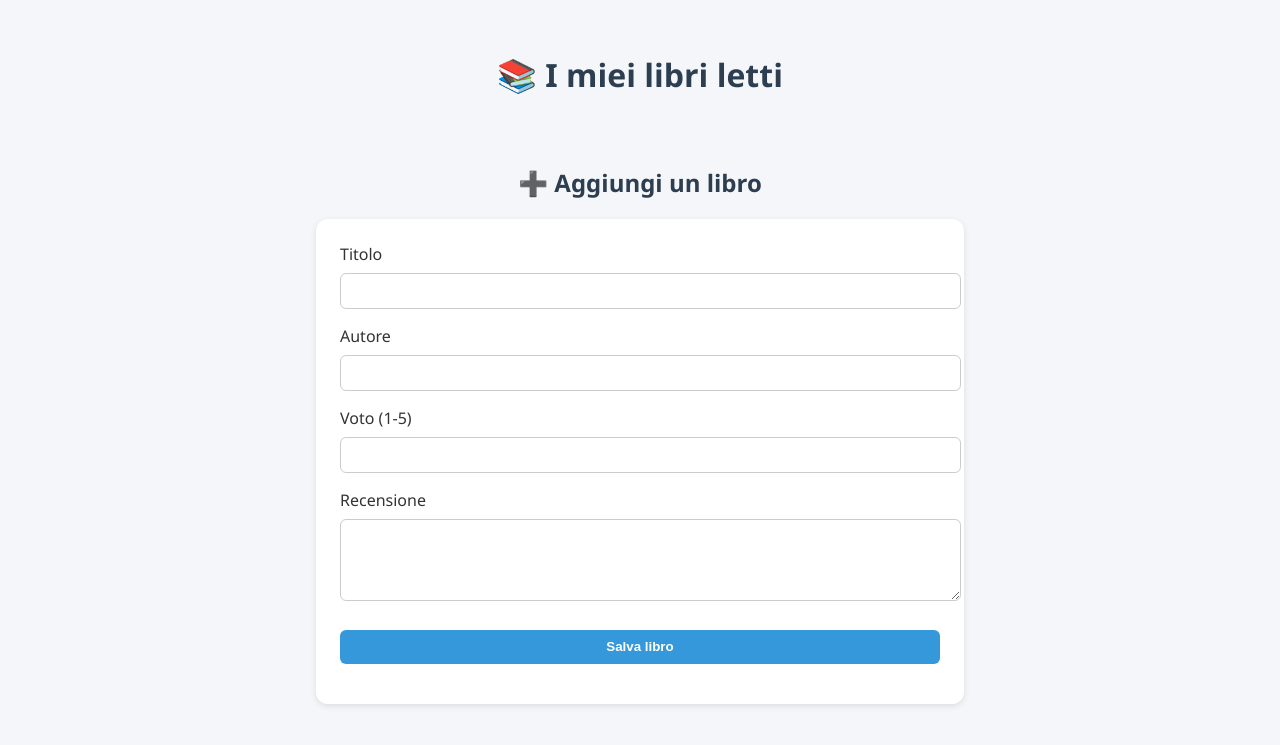
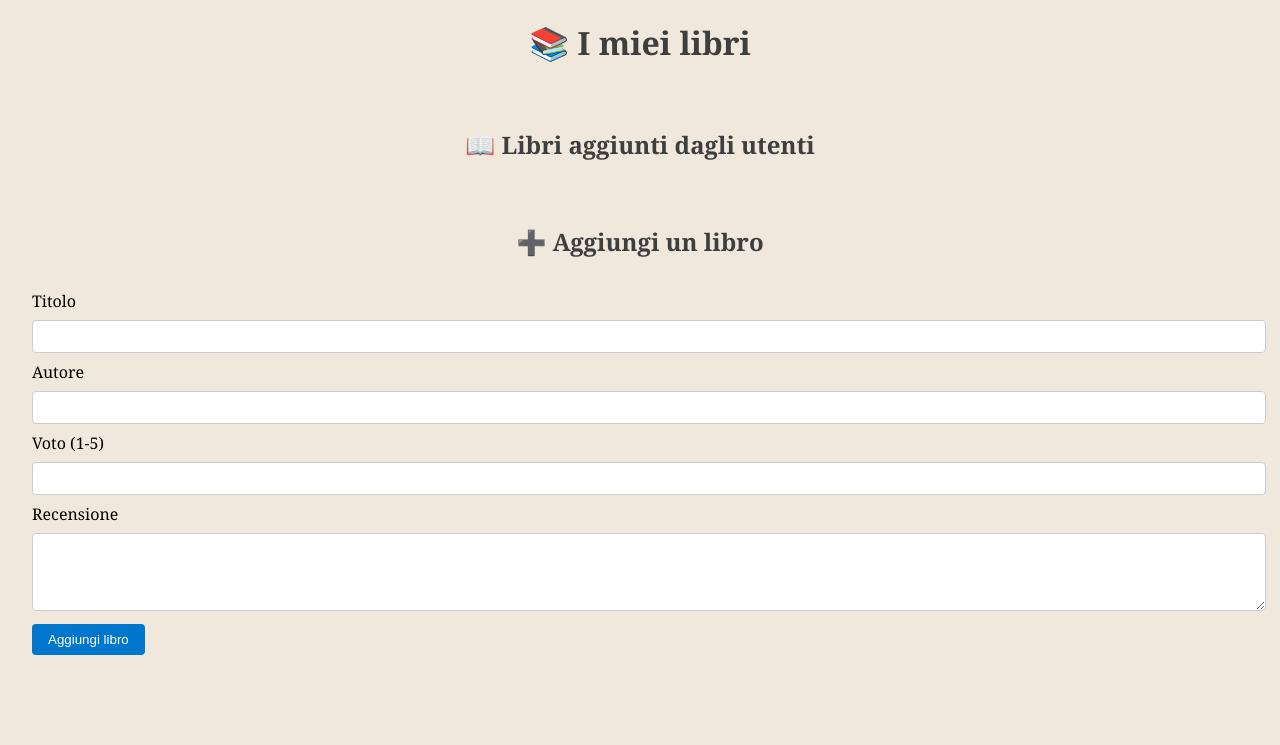
Before and after one commit to GiovanniMaglio/voti-libri, a Flask app: page / in a window 1280 px wide. Shown: the top 745 px of the page. Run offline with Flask 3, Linux system fonts and the light colour scheme; data that the repository does not hold is empty.

Commit message:
Nuovo design e layout della homepage

```diff
--- a/templates/index.html
+++ b/templates/index.html
@@ -1,104 +1,106 @@
 <!DOCTYPE html>
 <html lang="it">
 <head>
-  <meta charset="UTF-8" />
-  <title>📚 I miei libri letti</title>
+  <meta charset="UTF-8">
+  <title>Libreria di Giovanni</title>
   <style>
     body {
-      font-family: 'Segoe UI', sans-serif;
-      background: #f4f6f9;
-      color: #333;
+      font-family: Georgia, serif;
+      background-color: #f0e8dc;
       margin: 0;
-      padding: 2rem;
+      padding: 0 2rem;
     }
     h1, h2 {
       text-align: center;
-      color: #2c3e50;
+      color: #3e3e3e;
     }
-    .book-grid {
+    .section {
+      margin: 2rem 0;
+    }
+    .grid {
       display: grid;
-      grid-template-columns: repeat(auto-fill, minmax(250px, 1fr));
-      gap: 1rem;
-      margin-bottom: 3rem;
+      grid-template-columns: repeat(auto-fill, minmax(220px, 1fr));
+      gap: 1.5rem;
     }
-    .book-card {
-      background: white;
+    .card {
+      background-color: #fff;
+      border-radius: 10px;
+      box-shadow: 0 4px 6px rgba(0,0,0,0.1);
       padding: 1rem;
-      border-radius: 12px;
-      box-shadow: 0 2px 6px rgba(0,0,0,0.1);
-      transition: 0.3s;
+      transition: transform 0.2s;
     }
-    .book-card:hover {
-      box-shadow: 0 4px 12px rgba(0,0,0,0.15);
+    .card:hover {
+      transform: scale(1.03);
     }
-    .book-card a {
-      color: #2980b9;
+    .card a {
       text-decoration: none;
-      font-size: 1.1rem;
-      font-weight: bold;
+      color: #0077cc;
     }
-    .book-card p {
-      margin: 0.3rem 0;
-    }
-    form {
-      max-width: 600px;
-      margin: 0 auto;
-      background: white;
-      padding: 1.5rem;
-      border-radius: 12px;
-      box-shadow: 0 2px 6px rgba(0,0,0,0.1);
-    }
-    input, textarea, button {
+    form input, textarea {
       width: 100%;
-      padding: 0.6rem;
-      margin: 0.5rem 0 1rem;
-      border-radius: 6px;
+      padding: 0.5rem;
+      margin: 0.5rem 0;
+      border-radius: 4px;
       border: 1px solid #ccc;
     }
     button {
-      background-color: #3498db;
+      background-color: #0077cc;
       color: white;
+      padding: 0.5rem 1rem;
       border: none;
-      font-weight: bold;
+      border-radius: 4px;
       cursor: pointer;
     }
     button:hover {
-      background-color: #2980b9;
+      background-color: #005fa3;
+    }
+    .delete-btn {
+      background-color: #d33;
+      margin-top: 0.5rem;
     }
   </style>
 </head>
 <body>
+  <h1>📚 I miei libri</h1>
+  <div class="grid section">
+    {% for book in my_books %}
+      <div class="card">
+        <strong><a href="{{ url_for('book_detail', book_id=book[0]) }}">{{ book[1] }}</a></strong>
+        <p>Autore: {{ book[2] }}</p>
+        <p>Voto: {{ book[3] }} ⭐</p>
+        <form action="{{ url_for('delete_book', book_id=book[0]) }}" method="post">
+          <button class="delete-btn" type="submit">Elimina</button>
+        </form>
+      </div>
+    {% endfor %}
+  </div>
 
-  <h1>📚 I miei libri letti</h1>
-  <div class="book-grid">
-    {% for book in books %}
-    <div class="book-card">
-      <a href="{{ url_for('book_detail', book_id=book[0]) }}">{{ book[1] }}</a>
-      <p><strong>Autore:</strong> {{ book[2] }}</p>
-      <p><strong>Voto:</strong> {{ book[3] }} ⭐</p>
-      <form action="{{ url_for('delete_book', book_id=book[0]) }}" method="post">
-        <button type="submit" style="background-color:#e74c3c;">Elimina 🗑️</button>
-      </form>
-    </div>
+  <h2>📖 Libri aggiunti dagli utenti</h2>
+  <div class="grid section">
+    {% for book in others_books %}
+      <div class="card">
+        <strong><a href="{{ url_for('book_detail', book_id=book[0]) }}">{{ book[1] }}</a></strong>
+        <p>Autore: {{ book[2] }}</p>
+        <p>Voto: {{ book[3] }} ⭐</p>
+      </div>
     {% endfor %}
   </div>
 
   <h2>➕ Aggiungi un libro</h2>
-  <form action="{{ url_for('add_book') }}" method="post">
+  <form action="{{ url_for('add_book') }}" method="post" class="section">
     <label for="title">Titolo</label>
-    <input type="text" id="title" name="title" required />
+    <input type="text" id="title" name="title" required>
 
     <label for="author">Autore</label>
-    <input type="text" id="author" name="author" required />
+    <input type="text" id="author" name="author" required>
 
     <label for="rating">Voto (1-5)</label>
-    <input type="number" step="0.5" min="1" max="5" id="rating" name="rating" required />
+    <input type="number" id="rating" name="rating" step="0.5" min="1" max="5" required>
 
     <label for="review">Recensione</label>
     <textarea id="review" name="review" rows="4"></textarea>
 
-    <button type="submit">Salva libro</button>
+    <button type="submit">Aggiungi libro</button>
   </form>
-
 </body>
 </html>
```
